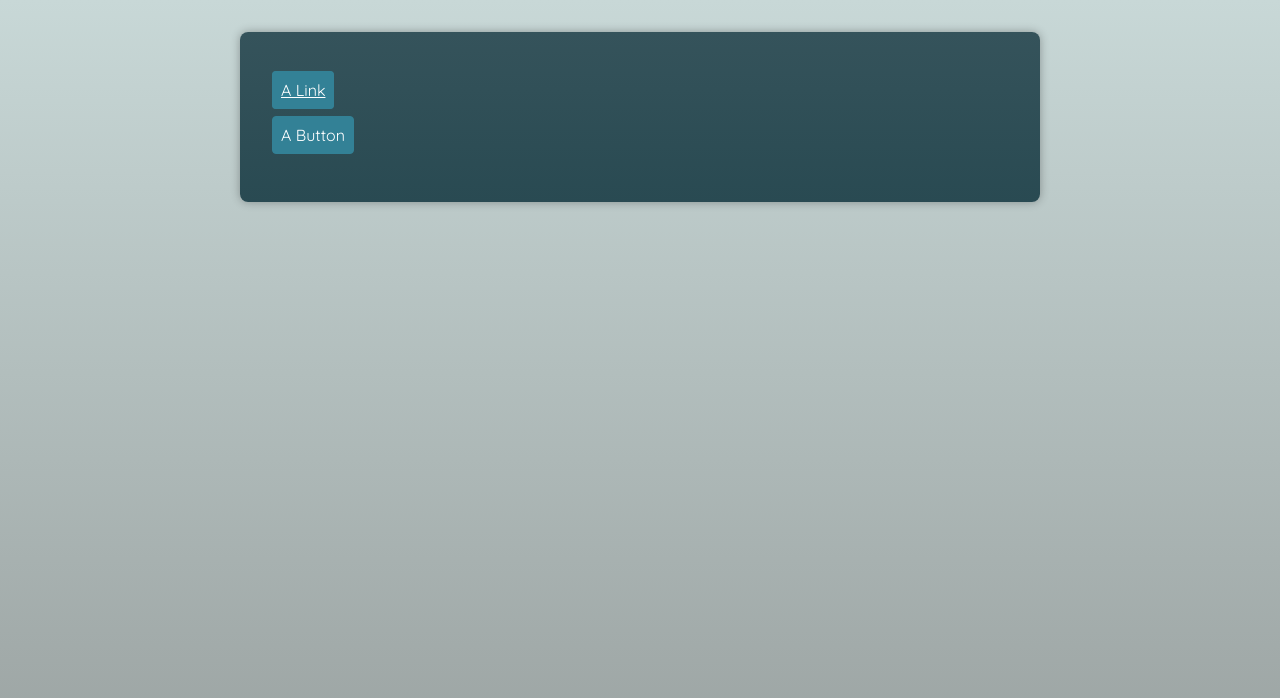
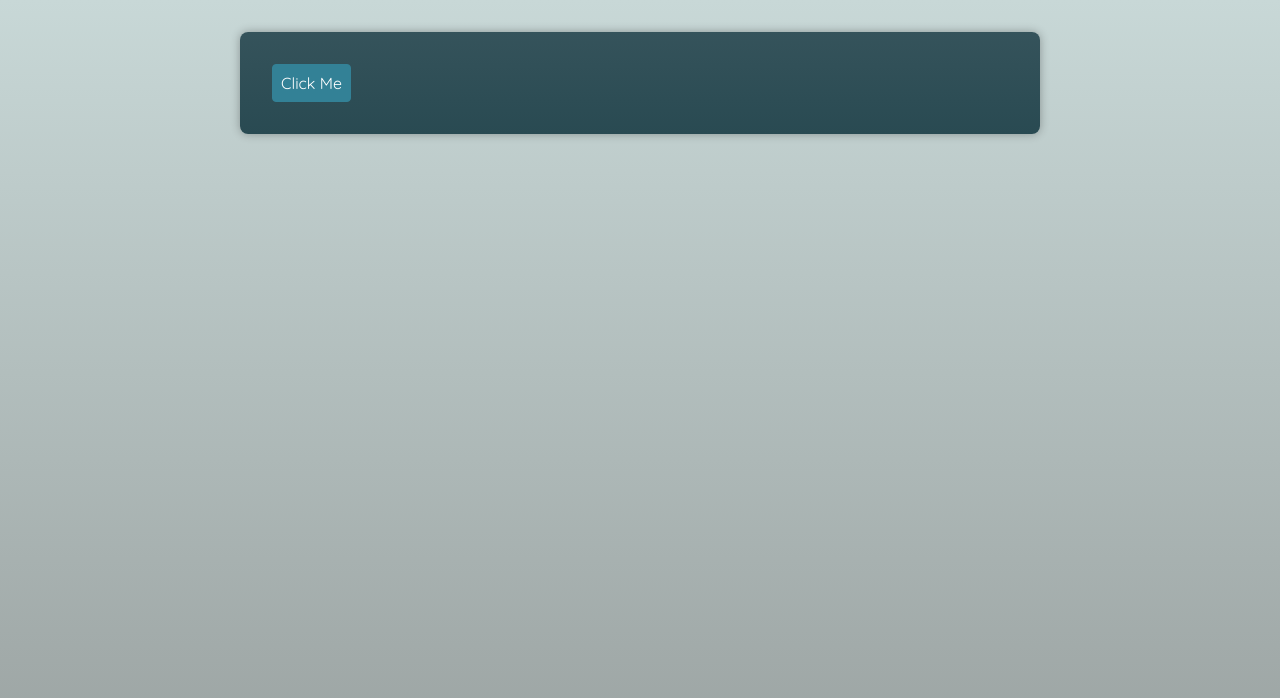
Before and after one commit to AshKemp/react-ts-advanced, a React (Vite) app: page / in a window 1280 px wide. Shown: the top 698 px of the page. Built offline with nearby package versions, Linux system fonts and the light colour scheme; a web font is replaced by a local one.

Commit message:
polymorphic component with generics

```diff
--- a/src/App.tsx
+++ b/src/App.tsx
@@ -1,4 +1,5 @@
 import Button from "./components/Button";
+import Container from "./components/Container";
 // import Input from "./components/Input";
 
 function App() {
@@ -6,12 +7,15 @@ function App() {
     <main>
       {/* <Input id="name" label="Your name" type="text" />
       <Input id="age" label="Your age" type="number" /> */}
-      <p>
+      {/* <p>
         <Button href="https://www.google.com">A Link</Button>
       </p>
       <p>
         <Button>A Button</Button>
-      </p>
+      </p> */}
+      <Container as={Button} onClick={() => console.log("Button clicked")}>
+        Click Me
+      </Container>
     </main>
   );
 }
--- /dev/null
+++ b/src/components/Container.tsx
@@ -0,0 +1,14 @@
+import { ComponentPropsWithoutRef, ElementType, ReactNode } from "react";
+
+type ContainerProps<T extends ElementType> = {
+  as?: T;
+  children: ReactNode;
+} & ComponentPropsWithoutRef<T>;
+export default function Container<C extends ElementType>({
+  as,
+  children,
+  ...props
+}: ContainerProps<C>) {
+  const Component = as || "div";
+  return <Component {...props}>{children}</Component>;
+}
```
